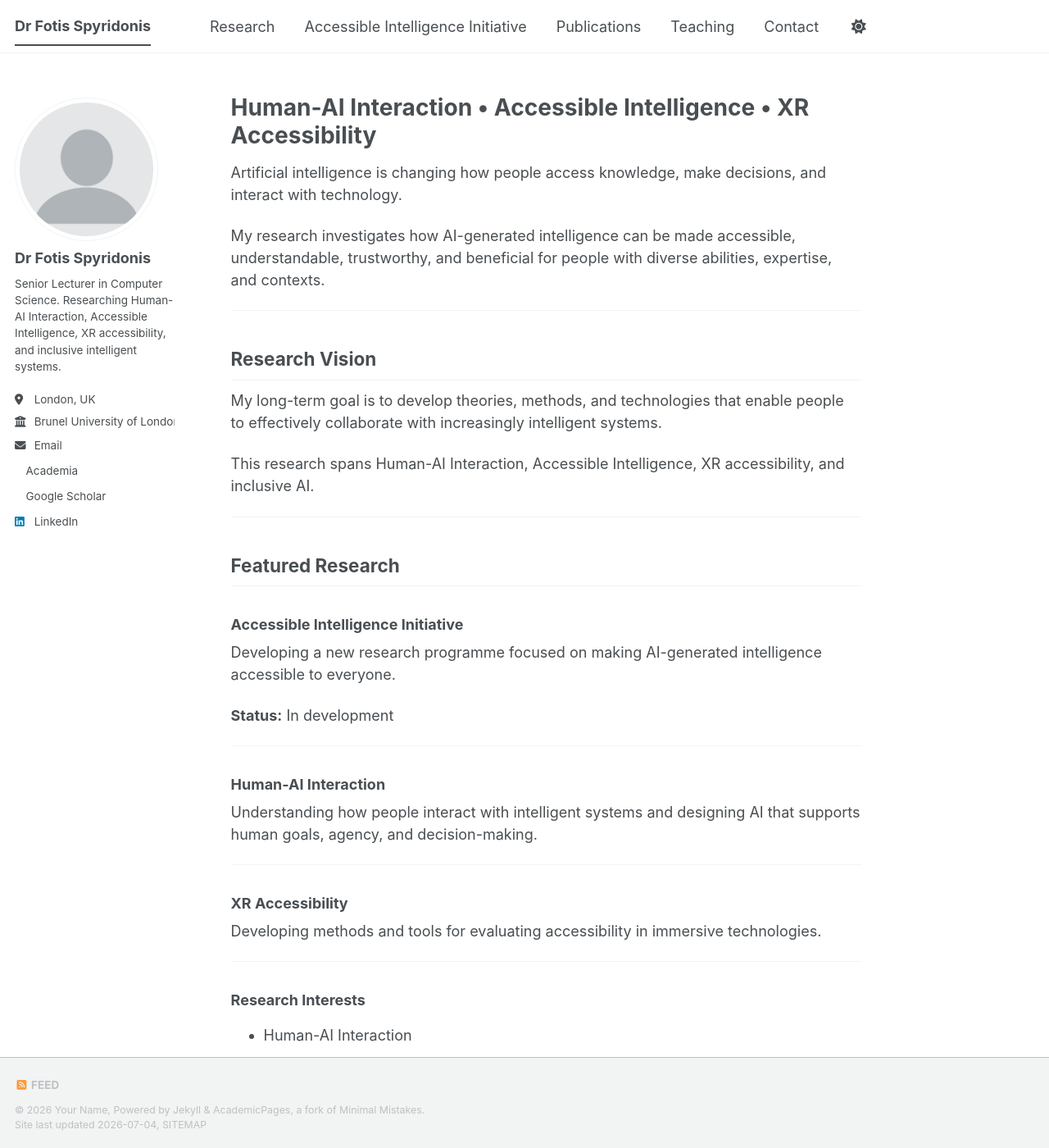
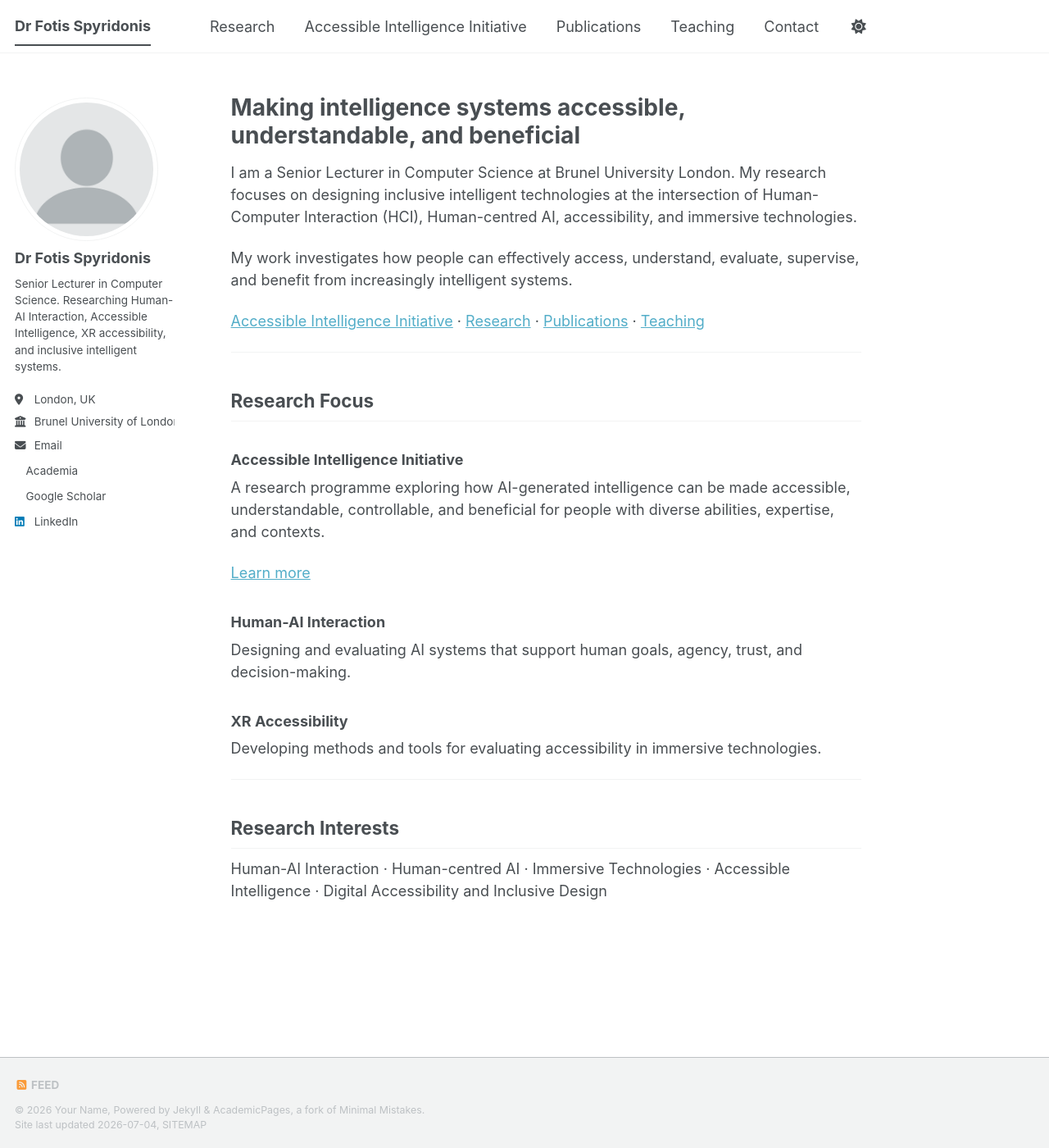
Before and after one commit to fotios-spyridonis/fotios-spyridonis.github.io, a Jekyll site: the page built from _pages/about.md, in a window 1280 px wide and 1400 px high. Shown: the whole window at 82% size. Built offline with Jekyll 4.4.1, drawn with Linux system fonts in a browser that asks for light colours; a style sheet for code colours, icons or effects is not loaded; some of the changed text lies outside the part shown.

Commit message:
Revise about page content for clarity and focus
Updated the content to reflect a focus on making intelligence systems accessible and beneficial. Revised sections on research vision and interests for clarity and conciseness.

```diff
--- a/_pages/about.md
+++ b/_pages/about.md
@@ -3,37 +3,27 @@ permalink: /
 title: " "
 author_profile: true
 ---
-# Human-AI Interaction • Accessible Intelligence • XR Accessibility
+# Making intelligence systems accessible, understandable, and beneficial
 
-Artificial intelligence is changing how people access knowledge, make decisions, and interact with technology.
+I am a Senior Lecturer in Computer Science at Brunel University London. My research focuses on designing inclusive intelligent technologies at the intersection of Human-Computer Interaction (HCI), Human-centred AI, accessibility, and immersive technologies.
 
-My research investigates how AI-generated intelligence can be made accessible, understandable, trustworthy, and beneficial for people with diverse abilities, expertise, and contexts.
+My work investigates how people can effectively access, understand, evaluate, supervise, and benefit from increasingly intelligent systems.
+
+[Accessible Intelligence Initiative](/accessible-intelligence/) · [Research](/research/) · [Publications](/publications/) · [Teaching](/teaching/)
 
 ---
 
-## Research Vision
-
-My long-term goal is to develop theories, methods, and technologies that enable people to effectively collaborate with increasingly intelligent systems.
-
-This research spans Human-AI Interaction, Accessible Intelligence, XR accessibility, and inclusive AI.
-
----
-
-## Featured Research
+## Research Focus
 
 ### Accessible Intelligence Initiative
 
-Developing a new research programme focused on making AI-generated intelligence accessible to everyone.
+A research programme exploring how AI-generated intelligence can be made accessible, understandable, controllable, and beneficial for people with diverse abilities, expertise, and contexts.
 
-**Status:** In development
-
----
+[Learn more](/accessible-intelligence/)
 
 ### Human-AI Interaction
 
-Understanding how people interact with intelligent systems and designing AI that supports human goals, agency, and decision-making.
-
----
+Designing and evaluating AI systems that support human goals, agency, trust, and decision-making.
 
 ### XR Accessibility
 
@@ -41,10 +31,6 @@ Developing methods and tools for evaluating accessibility in immersive technolog
 
 ---
 
-### Research Interests
+## Research Interests
 
-- Human-AI Interaction
-- Human-centred AI
-- Accessible Intelligence
-- XR Accessibility
-- Digital Accessibility and Inclusive Design
+Human-AI Interaction · Human-centred AI · Immersive Technologies · Accessible Intelligence · Digital Accessibility and Inclusive Design
```
